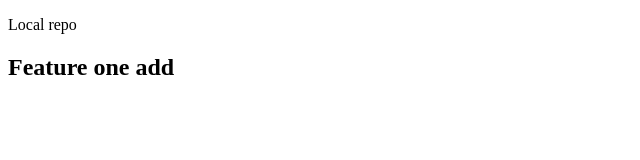
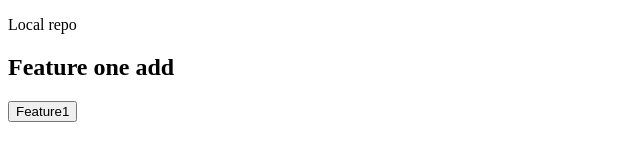
Before and after one commit to zubaerkhan/localrepo, a plain HTML site: page index.html in a window 1280 px wide. Shown: the whole page, without its empty margins (0-640 px from the left). Drawn offline with Linux system fonts and the light colour scheme.

Commit message:
feature1

```diff
--- a/index.html
+++ b/index.html
@@ -8,5 +8,6 @@
 <body>
     <p>Local repo</p>
     <h2>Feature one add</h2>
+    <button>Feature1</button>
 </body>
 </html>
```
